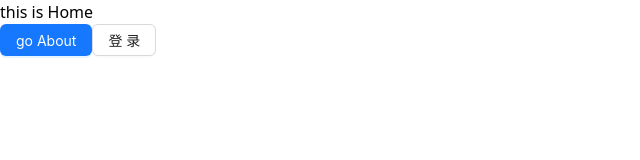
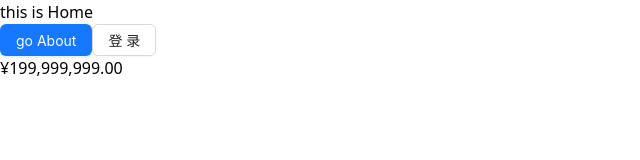
Before and after one commit to btbrad/react-admin-2024, a React (Vite) app: page / in a window 1280 px wide. Shown: the top 160 px of the page, without its empty margins (0-640 px from the left). Built offline with nearby package versions, Linux system fonts and the light colour scheme.

Commit message:
feat: 金额格式化

```diff
--- a/src/pages/Home/index.tsx
+++ b/src/pages/Home/index.tsx
@@ -1,6 +1,7 @@
 import { Button } from 'antd'
 import { useNavigate } from 'react-router-dom'
 import { login } from '@/api/auth'
+import { formatMoney } from '@/utils'
 
 const Home = () => {
   const navigate = useNavigate()
@@ -20,6 +21,7 @@ const Home = () => {
         go About
       </Button>
       <Button onClick={handleLogin}>登录</Button>
+      <p>{formatMoney(199999999)}</p>
     </>
   )
 }
--- a/src/utils/index.ts
+++ b/src/utils/index.ts
@@ -1,4 +1,5 @@
 import request from './request'
 import { showLoading, hideLoading } from './loading'
+import { formatMoney } from './utils'
 
-export { request, showLoading, hideLoading }
+export { request, showLoading, hideLoading, formatMoney }
--- /dev/null
+++ b/src/utils/utils.ts
@@ -0,0 +1,4 @@
+// 金额格式化
+export const formatMoney = (num: number | string, currency: string = 'CNY') => {
+  return Number(num).toLocaleString('zh-CN', { style: 'currency', currency })
+}
```
